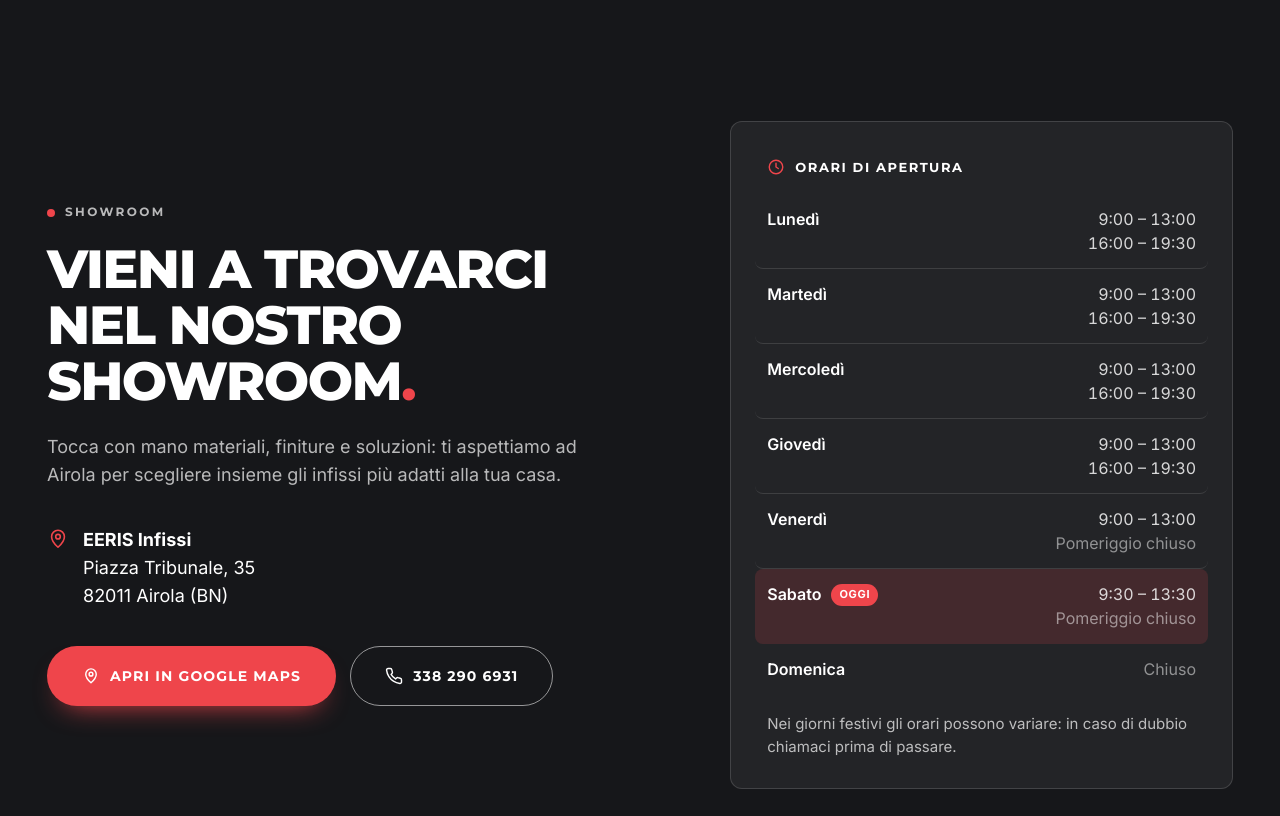
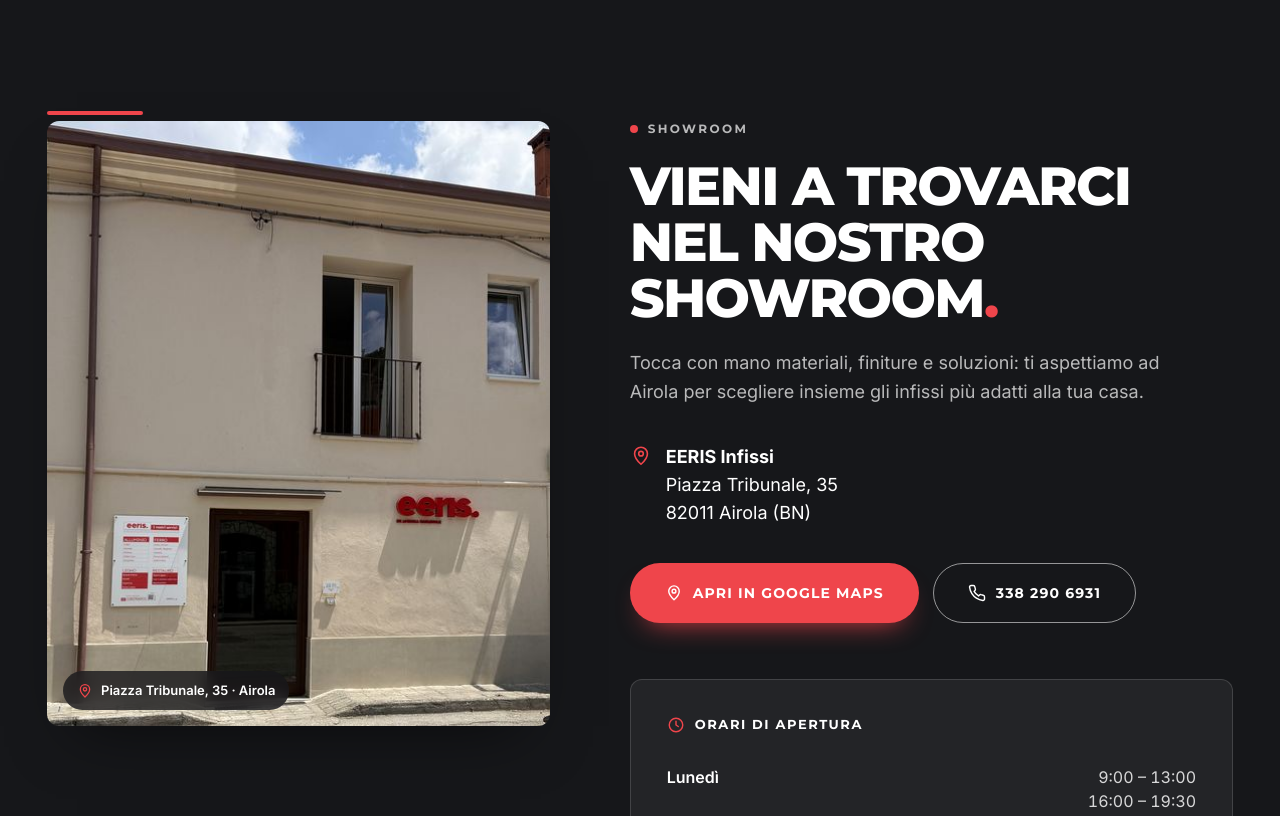
Before and after one commit to eerisinfissi/eeris-sito, a website: page index.html in a window 1280 px wide. Shown: the part 5520-6336 px from the top of the page. Drawn offline with Linux system fonts and the light colour scheme.

Commit message:
Foto showroom; configuratore: Finestra/Portafinestra, colore RAL, quantità a tendina
Co-Authored-By: Claude Opus 5.5 <noreply@anthropic.com>
Claude-Session: https://claude.ai/code/session_01AhGWQXM6dCS2ozLXebbLMp

```diff
--- a/css/styles.css
+++ b/css/styles.css
@@ -453,7 +453,27 @@ main:focus { outline: none; }
 /* Contatti */
 .section-accent { padding: 120px 0; }
 /* Showroom */
-.showroom-grid { display: grid; grid-template-columns: minmax(0, 6fr) minmax(0, 5fr); align-items: center; gap: 80px; }
+.showroom-grid {
+  display: grid; grid-template-columns: minmax(0, 5fr) minmax(0, 6fr); gap: 56px 80px;
+  grid-template-areas: "photo info" "photo hours";
+}
+.showroom-info { grid-area: info; }
+.showroom-hours { grid-area: hours; }
+.showroom-photo { grid-area: photo; position: sticky; top: calc(var(--header-h, 80px) + 32px); align-self: start; margin: 0; }
+.showroom-photo img {
+  display: block; width: 100%; height: auto; border-radius: var(--radius);
+  box-shadow: 0 30px 60px -30px rgba(0, 0, 0, .6);
+}
+.showroom-photo::before {
+  content: ""; position: absolute; left: 0; top: -10px; width: 96px; height: 4px; background: var(--accent); border-radius: 2px;
+}
+.showroom-photo-tag {
+  position: absolute; left: 16px; bottom: 16px; display: inline-flex; align-items: center; gap: 8px;
+  padding: 9px 14px; border-radius: 999px; background: rgba(22, 23, 26, .78);
+  -webkit-backdrop-filter: blur(8px); backdrop-filter: blur(8px);
+  color: var(--white); font-size: 13px; font-weight: 600;
+}
+.showroom-photo-tag .icon { color: var(--accent); width: 16px; height: 16px; }
 .showroom-info .eyebrow { margin-bottom: 20px; }
 .showroom-info .lead { margin-top: 24px; max-width: 560px; }
 .showroom-address { display: flex; align-items: flex-start; gap: 14px; margin-top: 36px; }
@@ -726,7 +746,8 @@ main:focus { outline: none; }
 
   .section-accent { padding: 96px 0; }
   .contact-grid { grid-template-columns: 1fr; gap: 48px; }
-  .showroom-grid { grid-template-columns: 1fr; gap: 48px; }
+  .showroom-grid { grid-template-columns: 1fr; gap: 40px; grid-template-areas: "info" "photo" "hours"; }
+  .showroom-photo { position: relative; top: auto; max-width: 520px; }
   .contact-box { padding: 40px 0 0; border-left: 0; border-top: 1px solid var(--line); }
 
   .footer-top { grid-template-columns: repeat(3, minmax(0, 1fr)); gap: 48px 40px; }
--- a/index.html
+++ b/index.html
@@ -423,6 +423,12 @@
           </div>
         </div>
 
+        <figure class="showroom-photo reveal">
+          <img src="/assets/img/showroom.jpg" srcset="/assets/img/showroom-sm.jpg 500w, /assets/img/showroom.jpg 900w" sizes="(max-width: 1020px) 90vw, 480px"
+               alt="Facciata dello showroom EERIS in Piazza Tribunale 35 ad Airola, con l'insegna rossa e la porta d'ingresso" width="900" height="1084" loading="lazy" decoding="async">
+          <figcaption class="showroom-photo-tag"><svg class="icon" aria-hidden="true"><use href="#i-pin"/></svg>Piazza Tribunale, 35 · Airola</figcaption>
+        </figure>
+
         <div class="showroom-hours reveal">
           <p class="title title-xs showroom-hours-title"><svg class="icon icon-accent" aria-hidden="true"><use href="#i-clock"/></svg>Orari di apertura</p>
           <dl class="hours" id="hours">
--- a/js/main.js
+++ b/js/main.js
@@ -185,8 +185,9 @@
   var CONFIG = {
     maxItems: 20,
     configMaterials: ['Alluminio', 'PVC'],
-    productOptions: ['Infissi'],
-    colorOptions: ['Bianco', 'Effetto legno'],
+    productOptions: ['Finestra', 'Portafinestra'],
+    colorOptions: ['Bianco', 'Effetto legno', 'RAL'],
+    maxQty: 30,
     summaryTitle: 'Richiesta preventivo – Configurazione infissi'
   };
   var MSG = {
@@ -316,10 +317,15 @@
     });
   });
 
-  function selectHtml(id, field, label, options, value, err) {
-    var opts = '<option value="" disabled' + (value ? '' : ' selected') + '>Scegli</option>' +
+  function qtyOptions() {
+    var list = [];
+    for (var q = 1; q <= CONFIG.maxQty; q++) list.push(String(q));
+    return list;
+  }
+  function selectHtml(id, field, label, options, value, err, extraClass) {
+    var opts = (value ? '' : '<option value="" disabled selected>Scegli</option>') +
       options.map(function (o) { return '<option' + (o === value ? ' selected' : '') + '>' + esc(o) + '</option>'; }).join('');
-    return '<div class="field' + (err ? ' is-invalid' : '') + '">' +
+    return '<div class="field' + (extraClass ? ' ' + extraClass : '') + (err ? ' is-invalid' : '') + '">' +
       '<label class="label" for="' + id + '">' + label + '<span class="req" aria-hidden="true"> *</span></label>' +
       '<div class="select-wrap"><select class="control" id="' + id + '" data-field="' + field + '" required' + (err ? ' aria-invalid="true"' : '') + ' aria-describedby="' + id + '-err">' + opts + '</select>' +
       '<svg class="icon" aria-hidden="true"><use href="#i-chevron"/></svg></div>' +
@@ -338,7 +344,7 @@
     if (!item.product) e.product = MSG.product;
     if (!item.color) e.color = MSG.color;
     ['width', 'height'].forEach(function (k) { var n = Number(item[k]); if (!(n >= 1 && n <= 2000 && Number.isInteger(n))) e[k] = MSG.measure; });
-    var q = Number(item.qty); if (!(q >= 1 && q <= 999 && Number.isInteger(q))) e.qty = MSG.qty;
+    var q = Number(item.qty); if (!(q >= 1 && q <= CONFIG.maxQty && Number.isInteger(q))) e.qty = MSG.qty;
     return e;
   }
 
@@ -361,7 +367,7 @@
             '</div><div class="config-triple">' +
             numberHtml(p + '-width', 'width', 'Larghezza', item.width, err.width, 'cm') +
             numberHtml(p + '-height', 'height', 'Altezza', item.height, err.height, 'cm') +
-            numberHtml(p + '-qty', 'qty', 'Quantità', item.qty, err.qty, '', 'config-qty') +
+            selectHtml(p + '-qty', 'qty', 'Quantità', qtyOptions(), item.qty, err.qty, 'config-qty') +
             '</div></div></div>';
         }).join('') + '</div>' +
         (full ? '<p class="config-limit">Hai raggiunto il numero massimo di infissi per questo materiale.</p>'
```
Also changed, not shown: assets/img/showroom-sm.jpg (added), assets/img/showroom.jpg (added).
